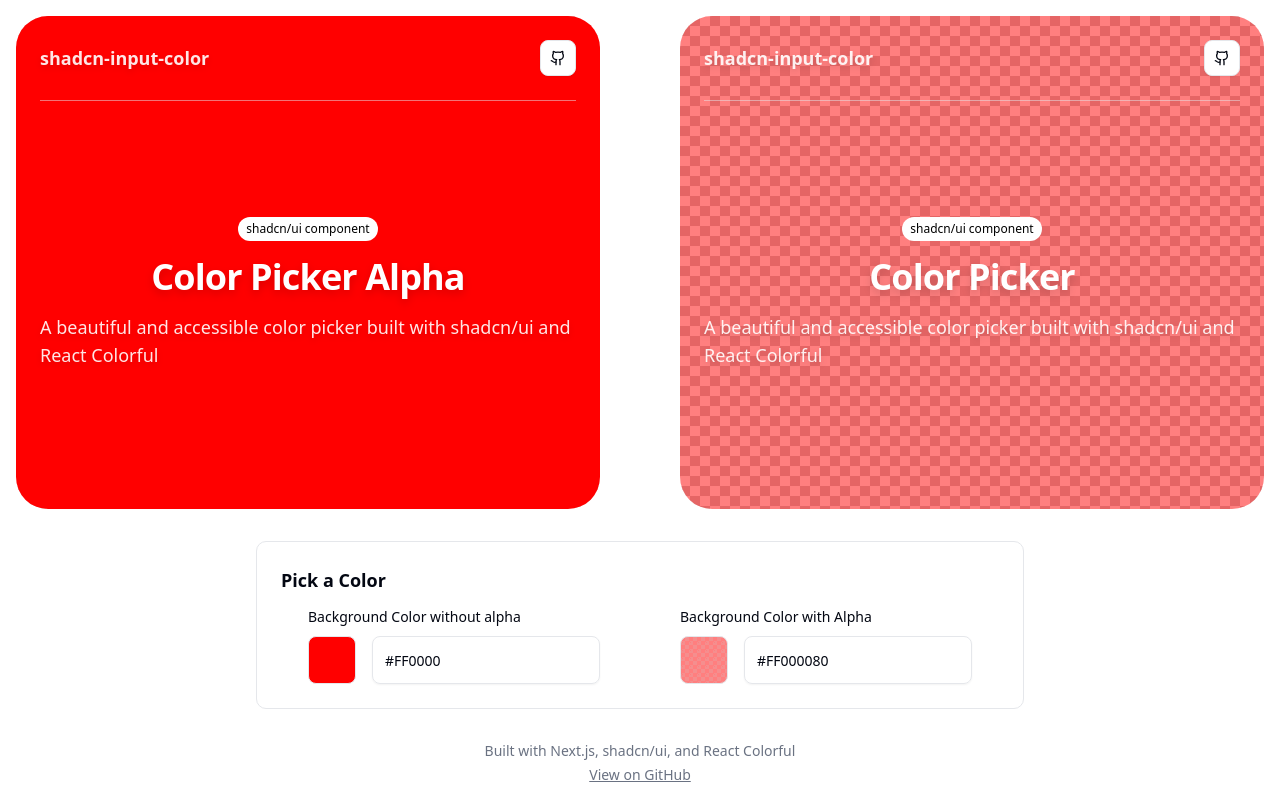
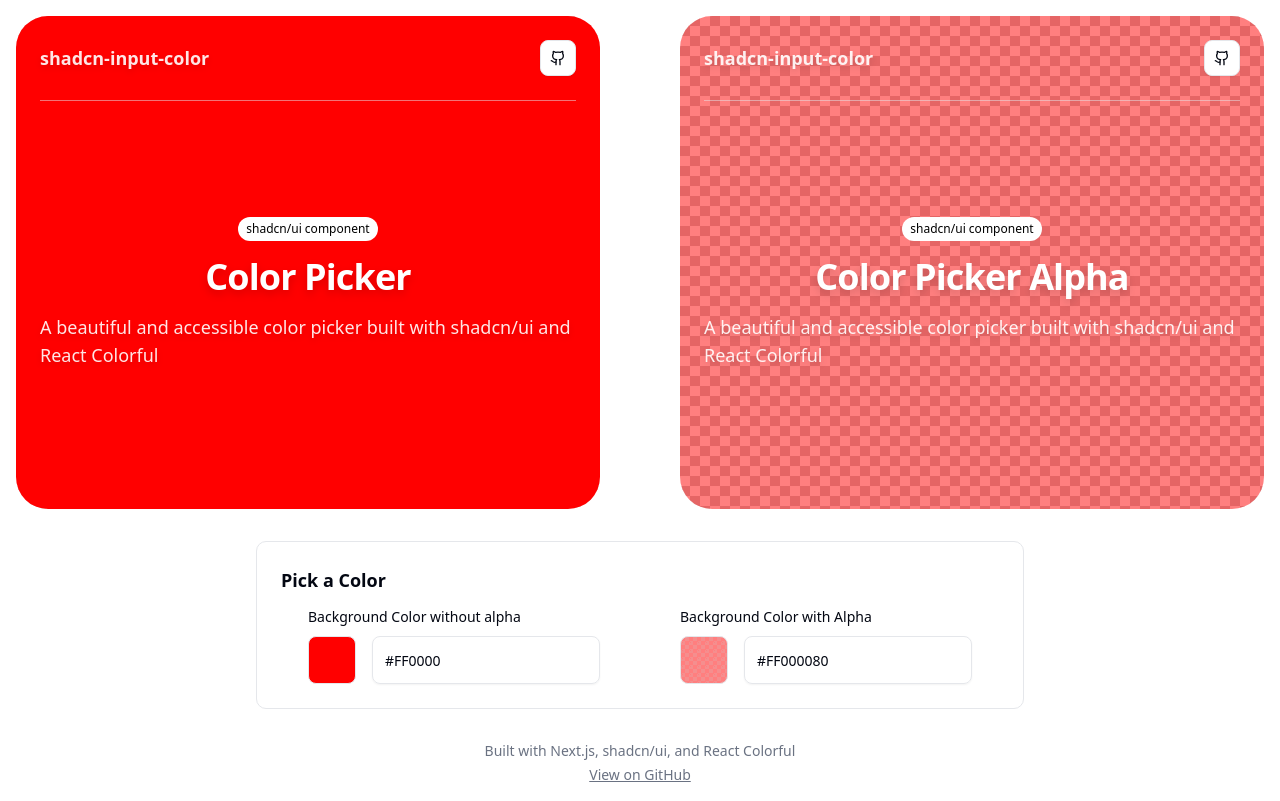
Before and after one commit to vatsalpipalava/shadcn-input-color, a Next.js app: page / in a window 1280 px wide. Built offline with nearby package versions, Linux system fonts and the light colour scheme.

Commit message:
name change

```diff
--- a/src/components/hero-section.tsx
+++ b/src/components/hero-section.tsx
@@ -52,7 +52,7 @@
               shadcn/ui component
             </div>
             <h1 className="text-4xl font-bold tracking-tight text-white drop-shadow-lg">
-              Color Picker Alpha
+              Color Picker
             </h1>
             <p className="text-white/90 text-lg drop-shadow-md">
               A beautiful and accessible color picker built with shadcn/ui and
@@ -92,7 +92,7 @@
               shadcn/ui component
             </div>
             <h1 className="text-4xl font-bold tracking-tight text-white drop-shadow-lg">
-              Color Picker
+              Color Picker Alpha
             </h1>
             <p className="text-white/90 text-lg drop-shadow-md">
               A beautiful and accessible color picker built with shadcn/ui and
```
